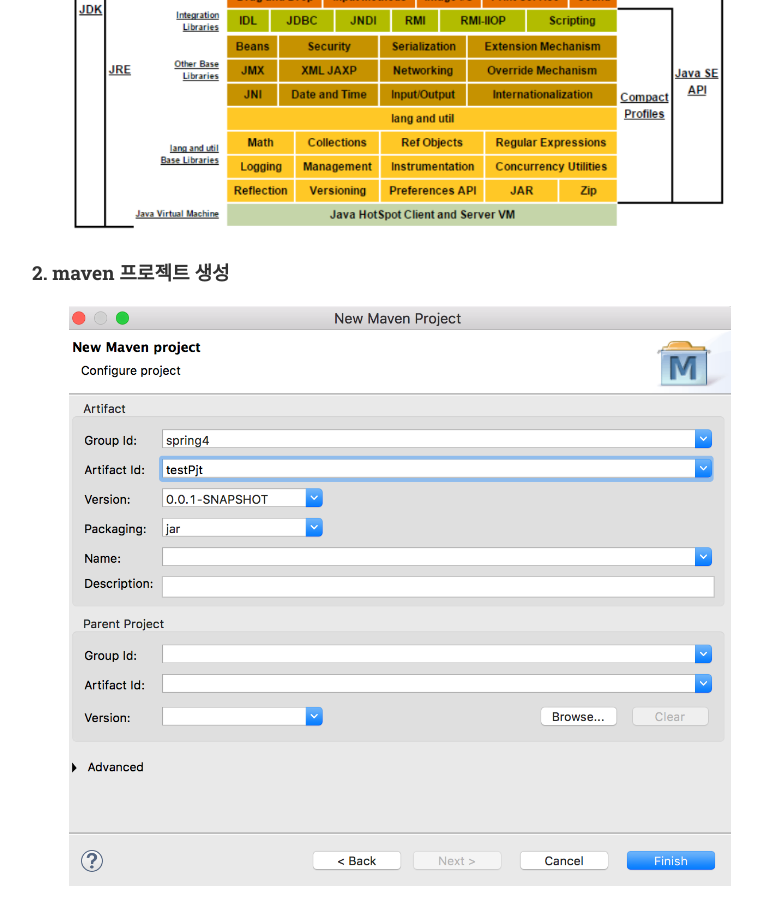
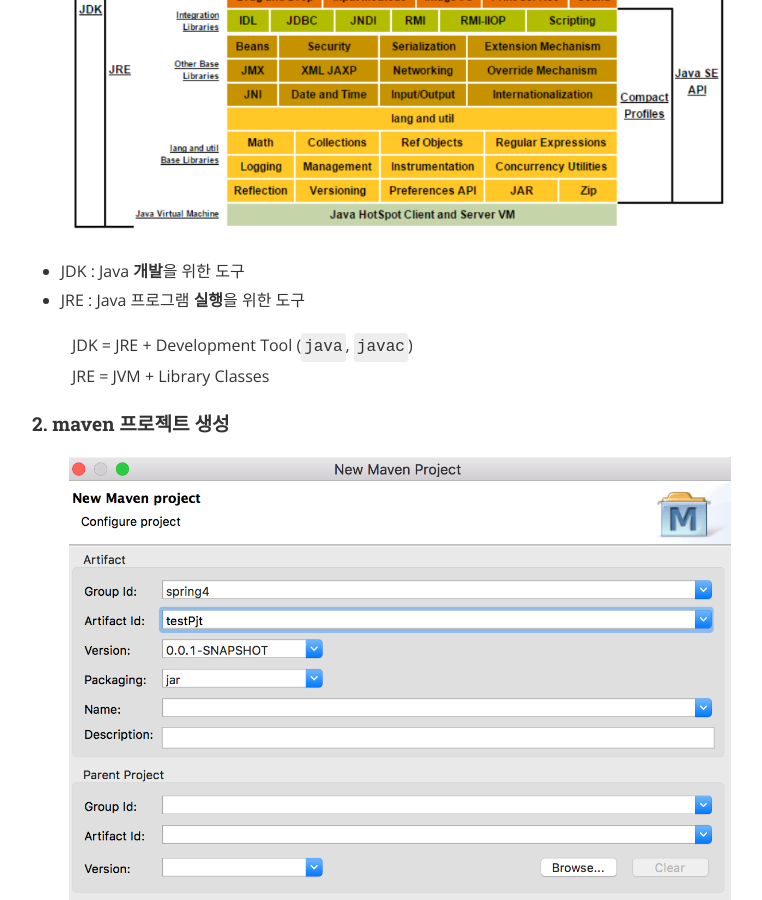
Before and after one commit to ca98047/ca98047.github.io, a Jekyll site: the page built from _posts/2018-11-05-spring 개요.markdown, in a window 1280 px wide and 900 px high, scrolled down 1949 px. Shown: the whole window, without its empty margins (240-1002 px from the left). Built offline with Jekyll 4.4.1, drawn with Linux system fonts in a browser that asks for light colours; nearby versions of some CDN libraries.

Commit message:
1강 추가

````diff
--- a/_posts/2018-11-05-spring 개요.markdown
+++ b/_posts/2018-11-05-spring 개요.markdown
@@ -35,6 +35,13 @@ cover : /assets/posts/1.jpg
 ### 개발환경 구축
 #### 1.JDK(Java Development Kit), 이클립스 설치
 ![jdk](/assets/posts/jdk구조.png)
+ * JDK : Java **개발**을 위한 도구
+ * JRE : Java 프로그램 **실행**을 위한 도구
+
+ >JDK = JRE + Development Tool (```java```, ```javac```)
+ >JRE = JVM + Library Classes
+
+
 #### 2. maven 프로젝트 생성
 ![maven](/assets/posts/maven생성.png)
  * **group-id** : 프로젝트 식별 id
````
Also changed, not shown: 2 other files.
